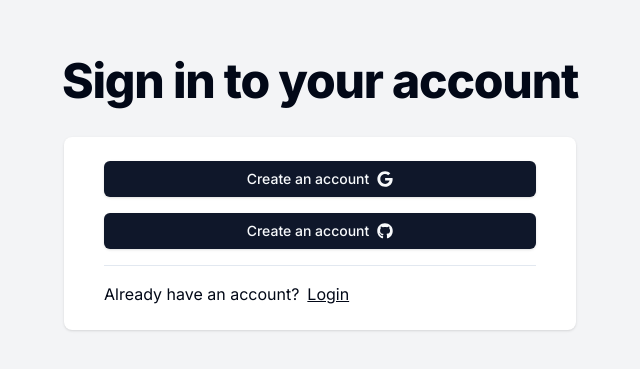
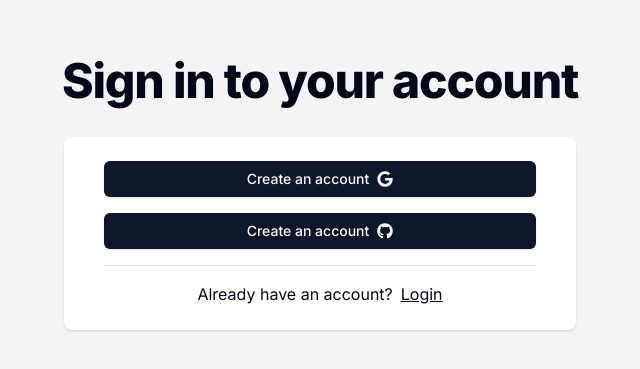
Before and after one commit to 0mppula/money-mapper, a Next.js app: page / in a window 1280 px wide. Shown: the part 207-576 px from the top of the page, without its empty margins (320-960 px from the left). Built offline with nearby package versions, Linux system fonts and the light colour scheme.

Commit message:
Clean up.

```diff
--- a/app/(site)/components/AuthForm.tsx
+++ b/app/(site)/components/AuthForm.tsx
@@ -56,7 +56,7 @@
 
 			<hr />
 
-			<div className="flex gap-2">
+			<div className="flex gap-2 justify-center">
 				{variant === 'LOGIN' ? 'New to Money Mapper?' : 'Already have an account?'}
 
 				<button onClick={toggleVariant} className="underline cursor-pointer">
```
